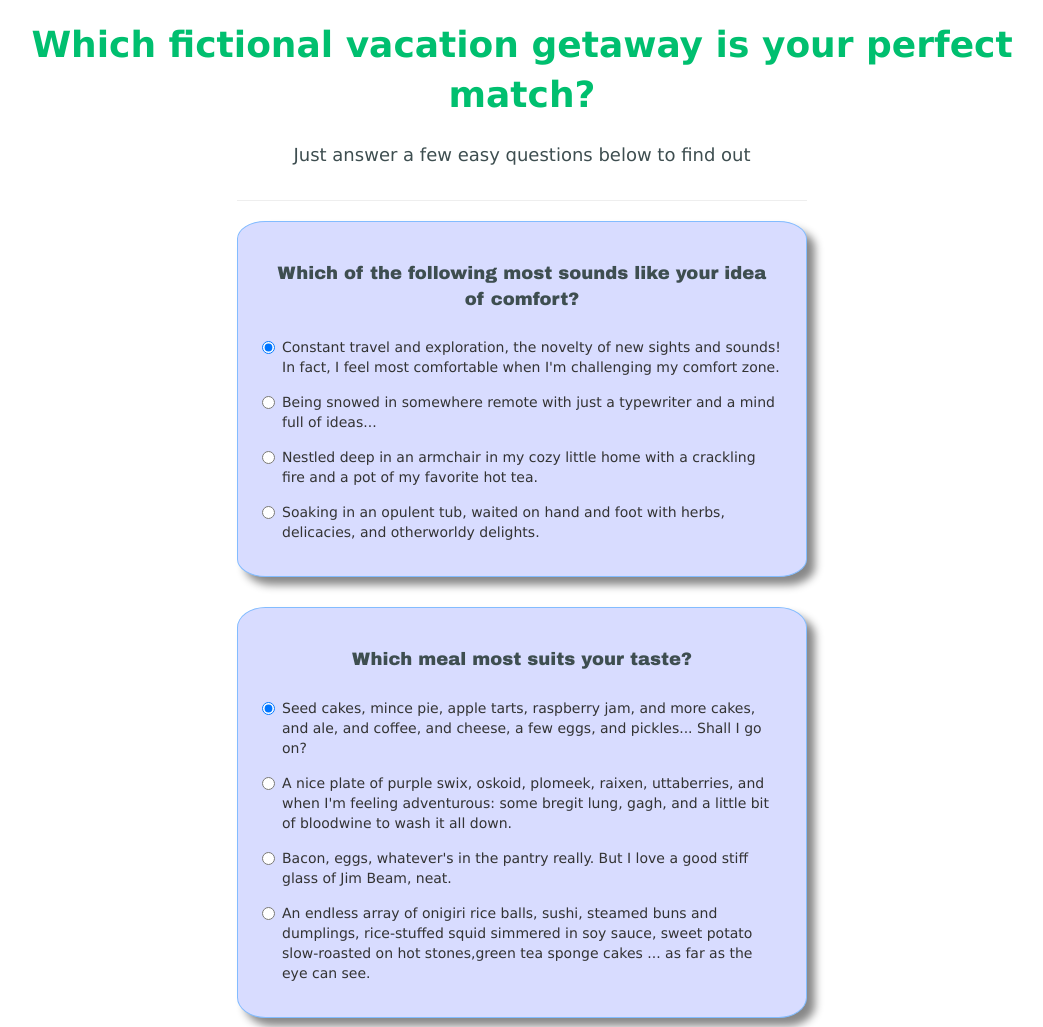
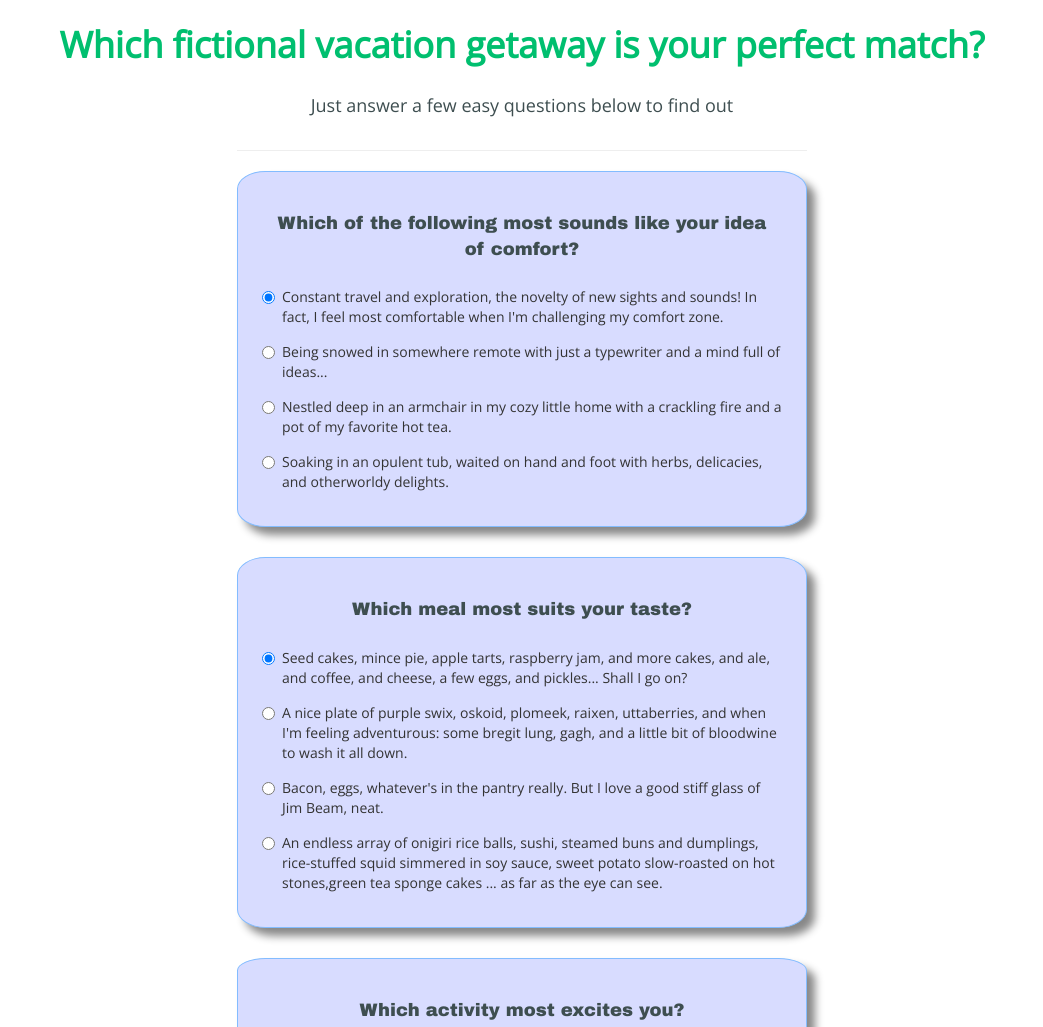
Before and after one commit to robinsola/vacation-suggester, a plain HTML site: page index.html in a window 1280 px wide. Shown: the top 1027 px of the page, without its empty margins (118-1161 px from the left). Drawn offline with nearby package versions, Linux system fonts and the light colour scheme.

Commit message:
update fonts

```diff
--- a/css/styles.css
+++ b/css/styles.css
@@ -1,3 +1,7 @@
+body {
+  font-family: 'Open Sans', sans-serif;
+}
+
 img {
   width: 100%;
   height: 400px;
@@ -6,14 +10,12 @@ img {
 
 p {
   color: #3A405A;
-  font-family: skia;
   font-weight: bold;
   margin: 20px;
 }
 
 h1, h2 {
   text-align: center;
-  font-family: verdana;
   font-weight: 800;
   line-height: 50px;
   color: #00bf6f;
@@ -21,7 +23,6 @@ h1, h2 {
 
 h4, h3 {
   text-align: center;
-  font-family: verdana;
   line-height: 50px;
   color: #3E4E50;
 }
@@ -46,7 +47,6 @@ h4, h3 {
 
 .well {
   background-color: #D8DCFF;
-  font-family: verdana;
   border-radius: 5%;
   margin-bottom: 25px;
   border-color: #83BCFF;
@@ -62,13 +62,11 @@ h4, h3 {
   margin: 30px 0 30px 0;
   color: #FFFFFF;
   background-color: #3E4E50;
-  font-family: skia;
 }
 
 .btn:hover {
   color: #FFFFFF;
   background-color: #FE5F55;
-  font-family: skia;
 }
 
 #shire, #starship, #overlook, #bathhouse {
--- a/index.html
+++ b/index.html
@@ -1,6 +1,7 @@
 <!DOCTYPE html>
 <html>
   <head>
+    <link href="https://fonts.googleapis.com/css?family=Open+Sans" rel="stylesheet">
     <link href="css/bootstrap.css" rel="stylesheet" type="text/css">
     <link href="css/styles.css" rel="stylesheet" type="text/css">
     <script src="js/jquery-3.2.1.js"></script>
```
